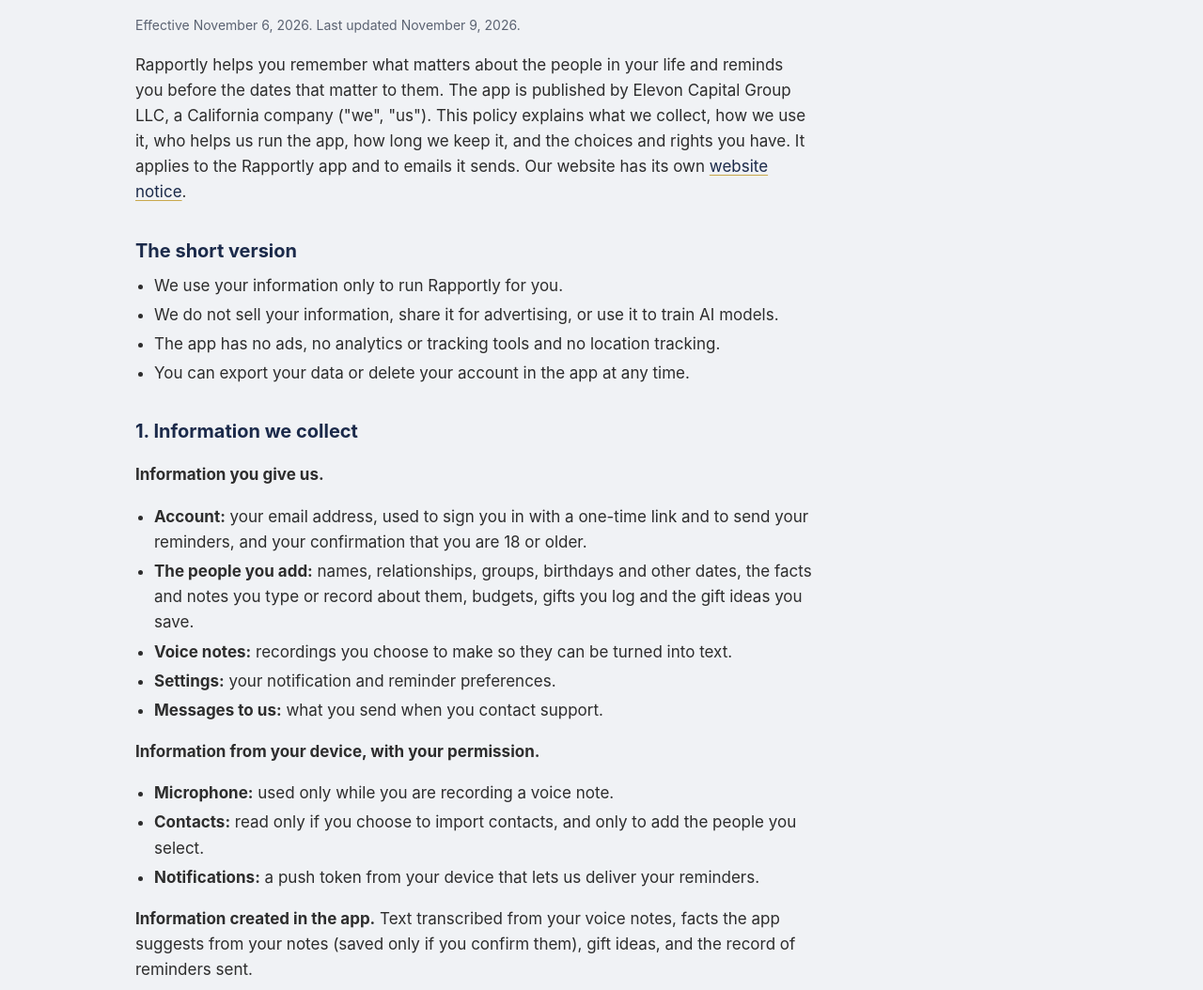
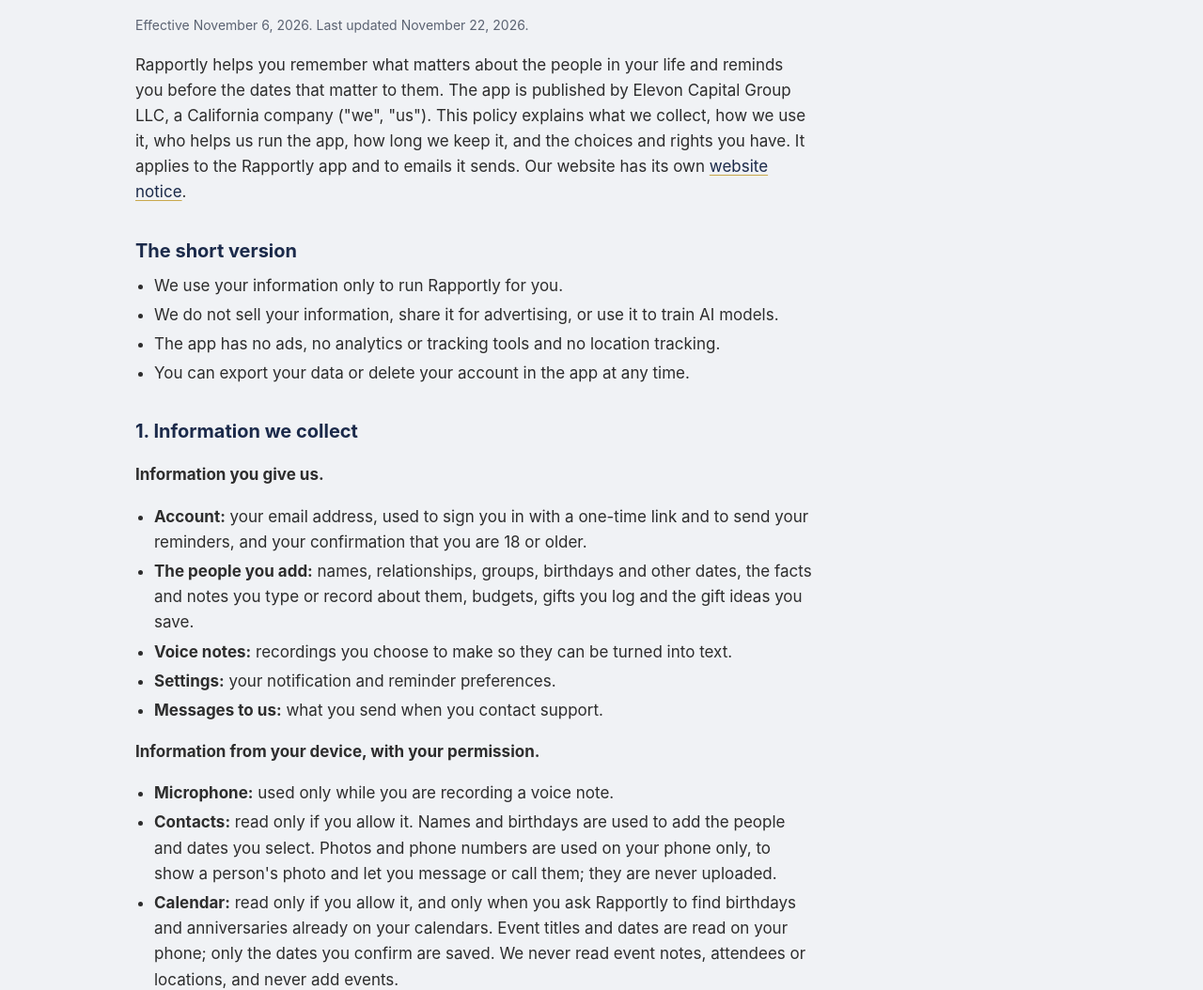
Before and after one commit to shexc1980/ecg-site, a plain HTML site: page rapportly-privacy.html in a window 1280 px wide. Shown: the part 277-1331 px from the top of the page at 94% size. Drawn offline with Linux system fonts and the light colour scheme.

Commit message:
Rapportly privacy: Calendar reads and on-device Contacts photos and numbers (Nov 22)

```diff
--- a/rapportly-privacy.html
+++ b/rapportly-privacy.html
@@ -19,7 +19,7 @@
 <header class="hero hero-small"><div class="wrap topbar"><a href="/" class="logo-link"><img src="/assets/ecg-logo-white.png" width="300" height="168" alt="Elevon Capital Group home"></a><nav aria-label="Main"><a href="/services">Services</a><a href="/apps">Apps</a><a href="/about">About</a><a href="/contact">Contact</a></nav></div></header>
 <main class="wrap prose">
   <h1>Rapportly privacy policy</h1>
-  <p class="muted">Effective November 6, 2026. Last updated November 9, 2026.</p>
+  <p class="muted">Effective November 6, 2026. Last updated November 22, 2026.</p>
   <p>Rapportly helps you remember what matters about the people in your life and reminds you before the dates that matter to them. The app is published by Elevon Capital Group LLC, a California company ("we", "us"). This policy explains what we collect, how we use it, who helps us run the app, how long we keep it, and the choices and rights you have. It applies to the Rapportly app and to emails it sends. Our website has its own <a href="/privacy">website notice</a>.</p>
 
   <h2>The short version</h2>
@@ -42,7 +42,8 @@
   <p><strong>Information from your device, with your permission.</strong></p>
   <ul>
     <li><strong>Microphone:</strong> used only while you are recording a voice note.</li>
-    <li><strong>Contacts:</strong> read only if you choose to import contacts, and only to add the people you select.</li>
+    <li><strong>Contacts:</strong> read only if you allow it. Names and birthdays are used to add the people and dates you select. Photos and phone numbers are used on your phone only, to show a person's photo and let you message or call them; they are never uploaded.</li>
+    <li><strong>Calendar:</strong> read only if you allow it, and only when you ask Rapportly to find birthdays and anniversaries already on your calendars. Event titles and dates are read on your phone; only the dates you confirm are saved. We never read event notes, attendees or locations, and never add events.</li>
     <li><strong>Notifications:</strong> a push token from your device that lets us deliver your reminders.</li>
   </ul>
   <p><strong>Information created in the app.</strong> Text transcribed from your voice notes, facts the app suggests from your notes (saved only if you confirm them), gift ideas, and the record of reminders sent.</p>
@@ -100,7 +101,7 @@
     <li><strong>Export</strong> a copy of your data: Settings, then Account, then Export JSON or Export CSV.</li>
     <li><strong>Delete your account:</strong> Settings, then Account, then Delete Account. Signing back in within 30 days restores it; after that it is permanently deleted. You can also ask us by email from the address on your account.</li>
     <li><strong>AI features:</strong> allow or turn off in Settings, then AI features.</li>
-    <li><strong>Withdraw permissions</strong> for the microphone, contacts or notifications at any time in your phone's settings, and change reminder settings in the app.</li>
+    <li><strong>Withdraw permissions</strong> for the microphone, contacts, calendars or notifications at any time in your phone's settings, and change reminder settings in the app.</li>
   </ul>
 
   <h2>10. Your privacy rights</h2>
```
